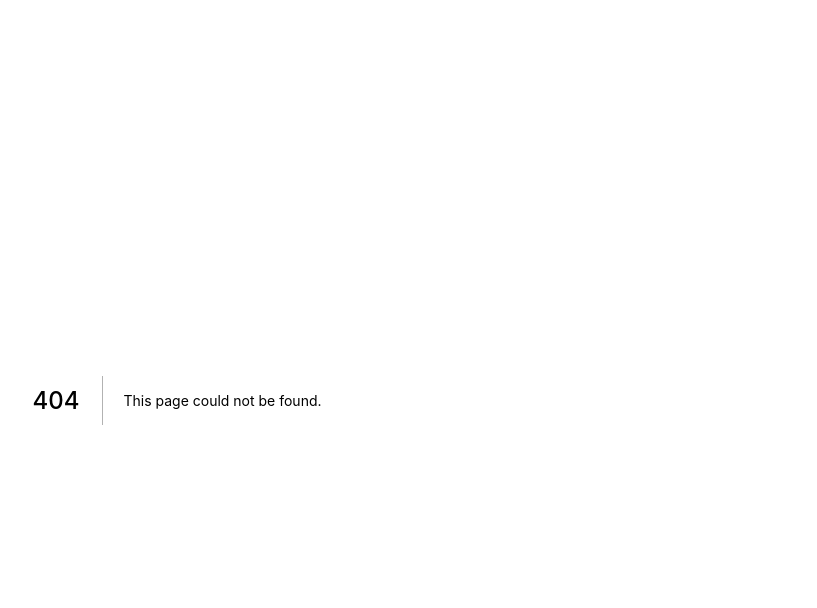
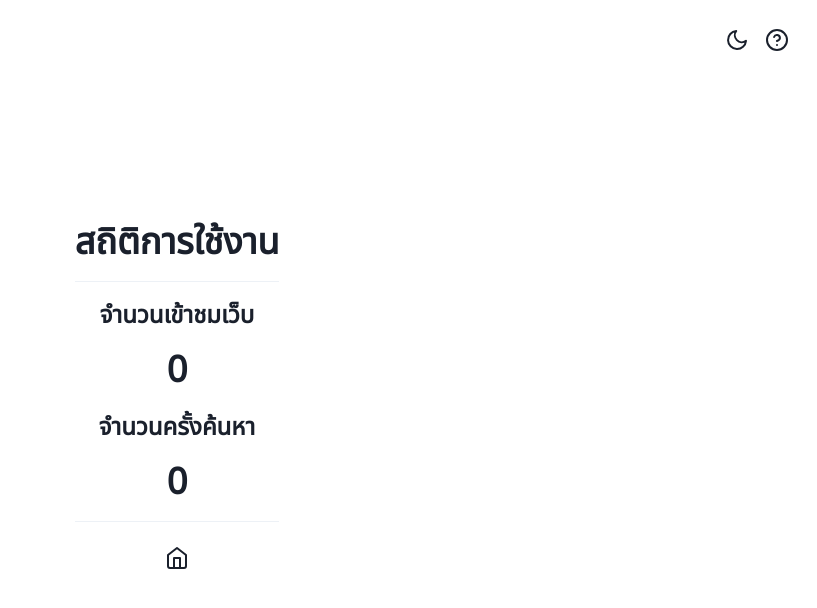
Before and after one commit to richeyphu/thai-regex-dict, a Next.js app: page /stats in a window 1280 px wide. Before the commit this address had no page. Shown: the top 608 px of the page, without its empty margins (463-1280 px from the left). Built offline with nearby package versions, Linux system fonts and the light colour scheme; no server answers.

Commit message:
Create stats page

```diff
--- /dev/null
+++ b/src/pages/stats.tsx
@@ -0,0 +1,97 @@
+import React, { useState, useEffect } from "react";
+import type { NextPage } from "next";
+import Head from "next/head";
+import {
+  Flex,
+  Heading,
+  Text,
+  VStack,
+  Divider,
+  IconButton,
+  useColorMode,
+} from "@chakra-ui/react";
+import axios from "axios";
+import CountUp from "react-countup";
+import * as Icon from "react-feather";
+
+import { NavBar, KofiWidget } from "../components";
+
+const Stats: NextPage = () => {
+  const [visits, setVisits] = useState<number>(0);
+  const [searches, setSearches] = useState<number>(0);
+
+  useEffect(() => {
+    axios
+      .get("https://api.countapi.xyz/get/thai-regex-dict-web/visits")
+      .then((res) => {
+        setVisits(res.data.value);
+      })
+      .catch((err) => console.log(err));
+    axios
+      .get("https://api.countapi.xyz/get/thai-regex-dict-web/searchclicks")
+      .then((res) => {
+        setSearches(res.data.value);
+      })
+      .catch((err) => console.log(err));
+  }, []);
+
+  return (
+    <>
+      <Head>
+        <title>Thai Regex Dict | พจนานุกรมนิพจน์ปรกติ - Stats</title>
+        <meta
+          name="description"
+          content="สถิติการใช้งาน Thai Regex Dictionary - พจนานุกรมนิพจน์ปรกติ"
+        />
+        <link rel="icon" href="/favicon.ico" />
+        <meta
+          name="theme-color"
+          content={useColorMode().colorMode === "dark" ? "#1a202c" : "#fff"}
+        />
+      </Head>
+
+      <NavBar />
+      <KofiWidget />
+
+      <Flex height="100vh" alignItems="center" justifyContent="center">
+        <VStack spacing={4}>
+          <Heading>สถิติการใช้งาน</Heading>
+          <Divider />
+          <Text fontWeight="bold" fontSize="1.5rem">
+            จำนวนเข้าชมเว็บ
+          </Text>
+          <Heading>
+            <CountUp
+              end={visits}
+              separator=","
+              duration={2}
+              enableScrollSpy={false}
+            />
+          </Heading>
+          <Text fontWeight="bold" fontSize="1.5rem">
+            จำนวนครั้งค้นหา
+          </Text>
+          <Heading>
+            <CountUp
+              end={searches}
+              separator=","
+              duration={2}
+              enableScrollSpy={false}
+            />
+          </Heading>
+          <Divider />
+          <IconButton
+            aria-label="Home"
+            icon={<Icon.Home />}
+            onClick={() => {
+              location.href = "/";
+            }}
+            variant="ghost"
+          />
+        </VStack>
+      </Flex>
+    </>
+  );
+};
+
+export default Stats;
```
